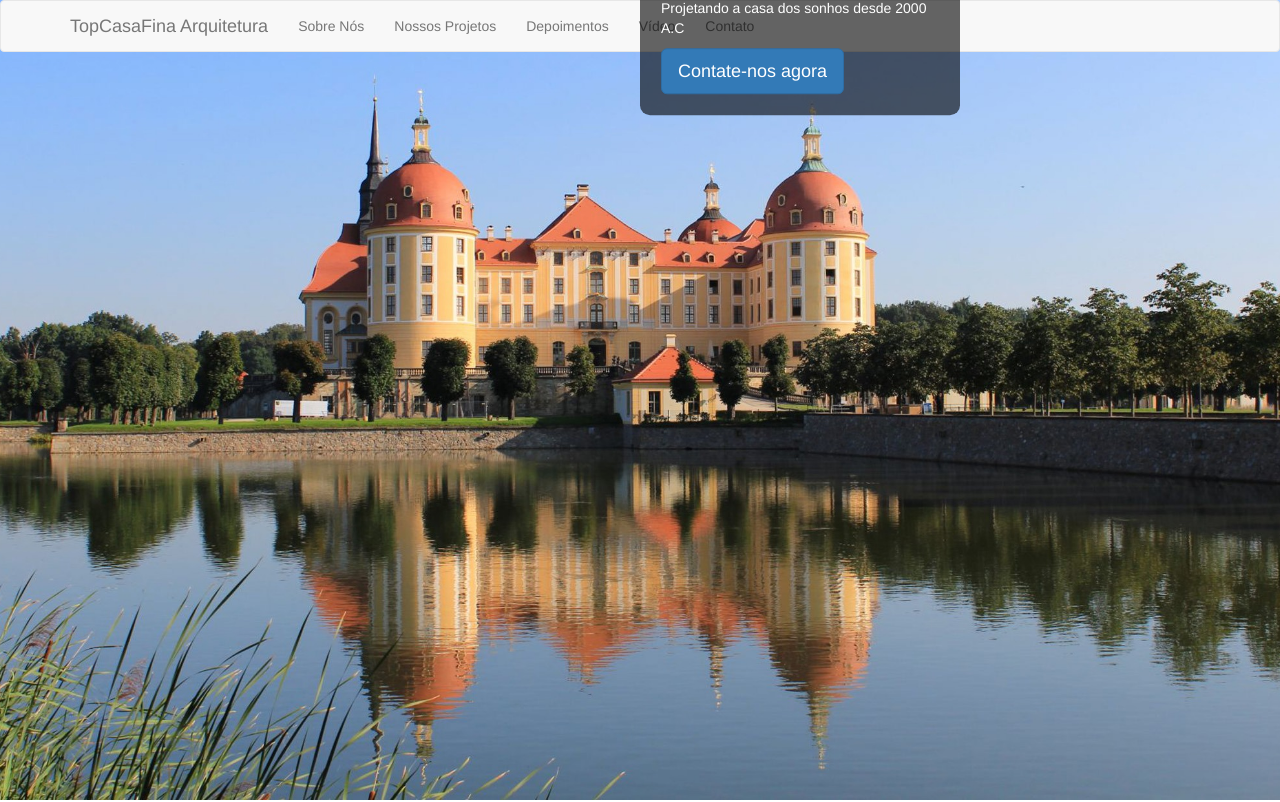
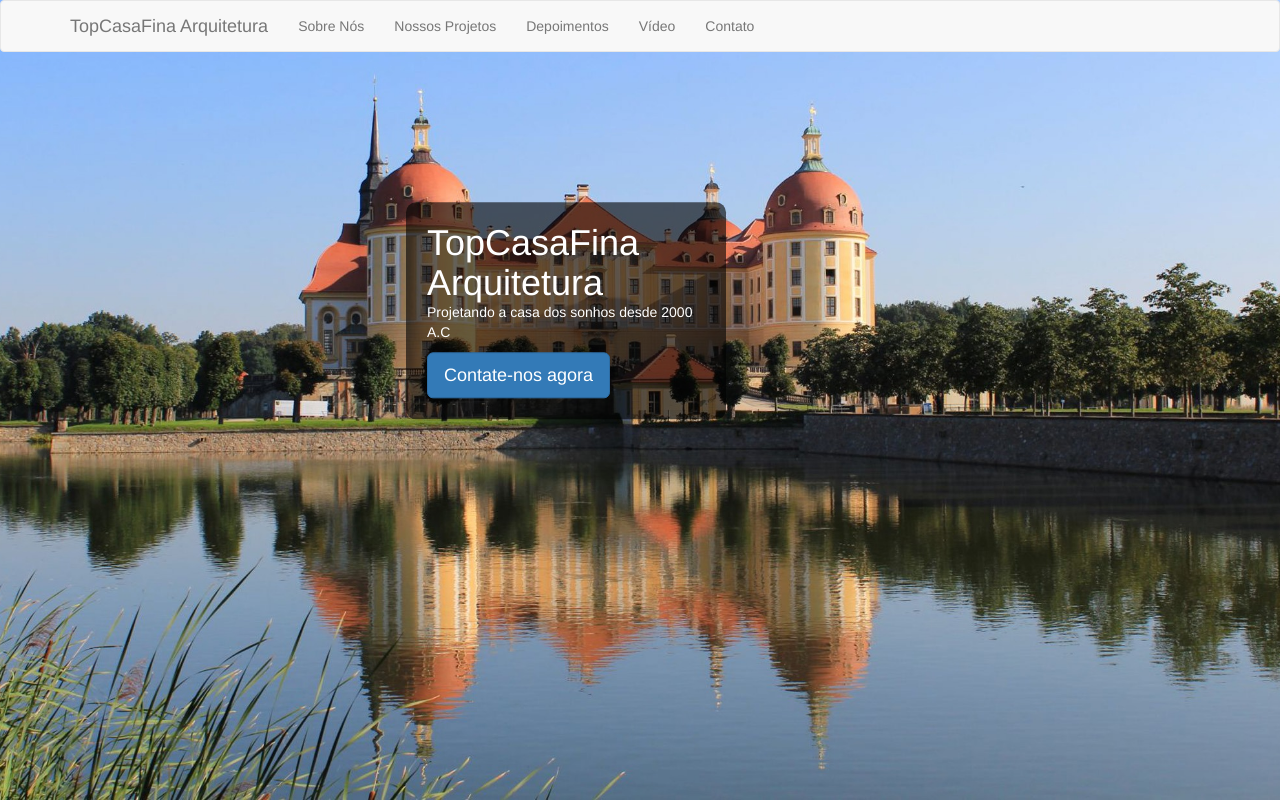
Before and after one commit to ViniFreiri/TopCasaFina-Project, a plain HTML site: page index.html in a window 1280 px wide. Shown: the top 802 px of the page. Drawn offline with Linux system fonts and the light colour scheme.

Commit message:
Update estilos.css

```diff
--- a/assets/css/estilos.css
+++ b/assets/css/estilos.css
@@ -77,8 +77,8 @@ footer address:last-child {
 @media(min-width: 992px) {
 
 	.topCasaFina-banner {
-		left: 50%;
-    	transform: translate(0, -80%);
+	left: 30%;
+    	transform: translate(0, 60%);
     	width: 50%;
 	}
 
```
